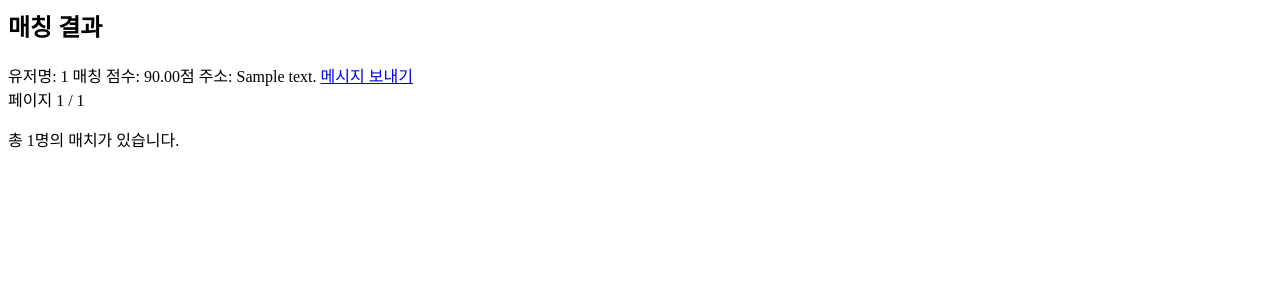
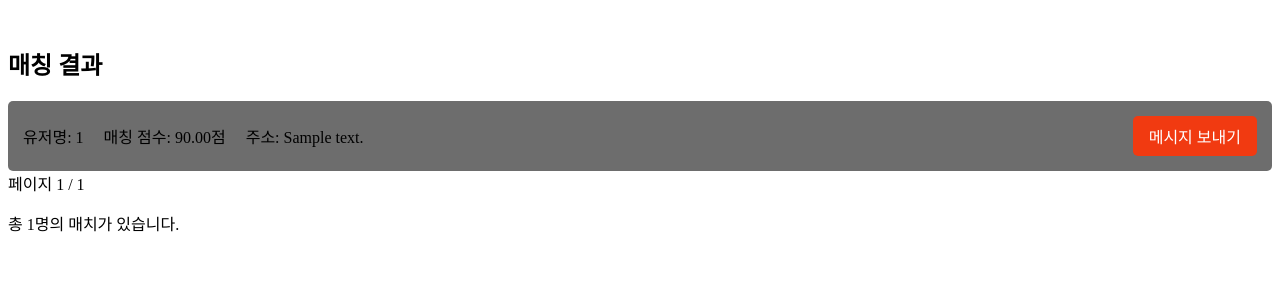
Before and after one commit to Czerny40/userMatching, a FastAPI app: template templates/matchingResults.html in a window 1280 px wide. Shown: the top 300 px of the page. Run offline with FastAPI, Linux system fonts and the light colour scheme; the template is opened without the code that fills it: most values are stand-ins (such as "Sample title", 1, 10 or a date in 2020).

Commit message:
모든 주소에서 요청 허용, 매칭 결과 css 수정

```diff
--- a/main.py
+++ b/main.py
@@ -18,7 +18,7 @@ app = FastAPI()
 
 app.add_middleware(
     CORSMiddleware,
-    allow_origins=["http://localhost:8080"],  # Spring Boot server address
+    allow_origins=["*"],
     allow_credentials=True,
     allow_methods=["*"],
     allow_headers=["*"],
--- a/templates/matchingResults.html
+++ b/templates/matchingResults.html
@@ -1,22 +1,77 @@
-<h2>매칭 결과</h2>
+<style>
+  .matching-result {
+    display: flex;
+    justify-content: space-between;
+    align-items: center;
+    background-color: rgba(48, 48, 48, 0.7);
+    padding: 15px;
+    border-radius: 5px;
+  }
+
+  .result-info {
+    display: flex;
+    flex-grow: 1;
+  }
+
+  .result-item {
+    margin-right: 20px;
+    white-space: nowrap;
+  }
+
+  .btn-custom {
+    background-color: #f13a11;
+    border: none;
+    color: white;
+    padding: 8px 16px;
+    border-radius: 5px;
+    text-decoration: none;
+  }
+
+  .btn-custom:hover {
+    background-color: #d32f2f;
+    color: white;
+  }
+</style>
+</br>
+<h2 class="text-white text-center mb-4" data-aos="fade-up" data-aos-delay="500">
+  매칭 결과
+</h2>
 
 {% if matches %} {% for match in matches %}
-<div class="mb-3">
-    유저명: {{ match.user_id }} 매칭 점수: {{ "%.2f"|format(100 - (match.similarity * 100)) }}점 주소: {{ match.address }}
-    <a href="/messages?receiverName={{ match.user_id }}" class="btn btn-primary">메시지 보내기</a>
+<div class="mb-3 matching-result">
+  <div class="result-info">
+    <span class="result-item">유저명: {{ match.user_id }}</span>
+    <span class="result-item"
+      >매칭 점수: {{ "%.2f"|format(100 - (match.similarity * 100)) }}점</span
+    >
+    <span class="result-item">주소: {{ match.address }}</span>
+  </div>
+  <a href="/messages?receiverName={{ match.user_id }}" class="btn btn-custom"
+    >메시지 보내기</a
+  >
 </div>
 {% endfor %}
 
 <div class="pagination">
-    {% if current_page > 1 %}
-    <a href="javascript:void(0);" onclick="loadPage('{{ user_id }}', {{ current_page - 1 }})" class="btn btn-secondary">이전</a>
-    {% endif %}
+  {% if current_page > 1 %}
+  <a
+    href="javascript:void(0);"
+    onclick="loadPage('{{ user_id }}', {{ current_page - 1 }})"
+    class="btn btn-secondary"
+    >이전</a
+  >
+  {% endif %}
 
-    <span>페이지 {{ current_page }} / {{ total_pages }}</span>
+  <span>페이지 {{ current_page }} / {{ total_pages }}</span>
 
-    {% if current_page < total_pages %}
-    <a href="javascript:void(0);" onclick="loadPage('{{ user_id }}', {{ current_page + 1 }})" class="btn btn-secondary">다음</a>
-    {% endif %}
+  {% if current_page < total_pages %}
+  <a
+    href="javascript:void(0);"
+    onclick="loadPage('{{ user_id }}', {{ current_page + 1 }})"
+    class="btn btn-secondary"
+    >다음</a
+  >
+  {% endif %}
 </div>
 
 <p>총 {{ total_matches }}명의 매치가 있습니다.</p>
```
